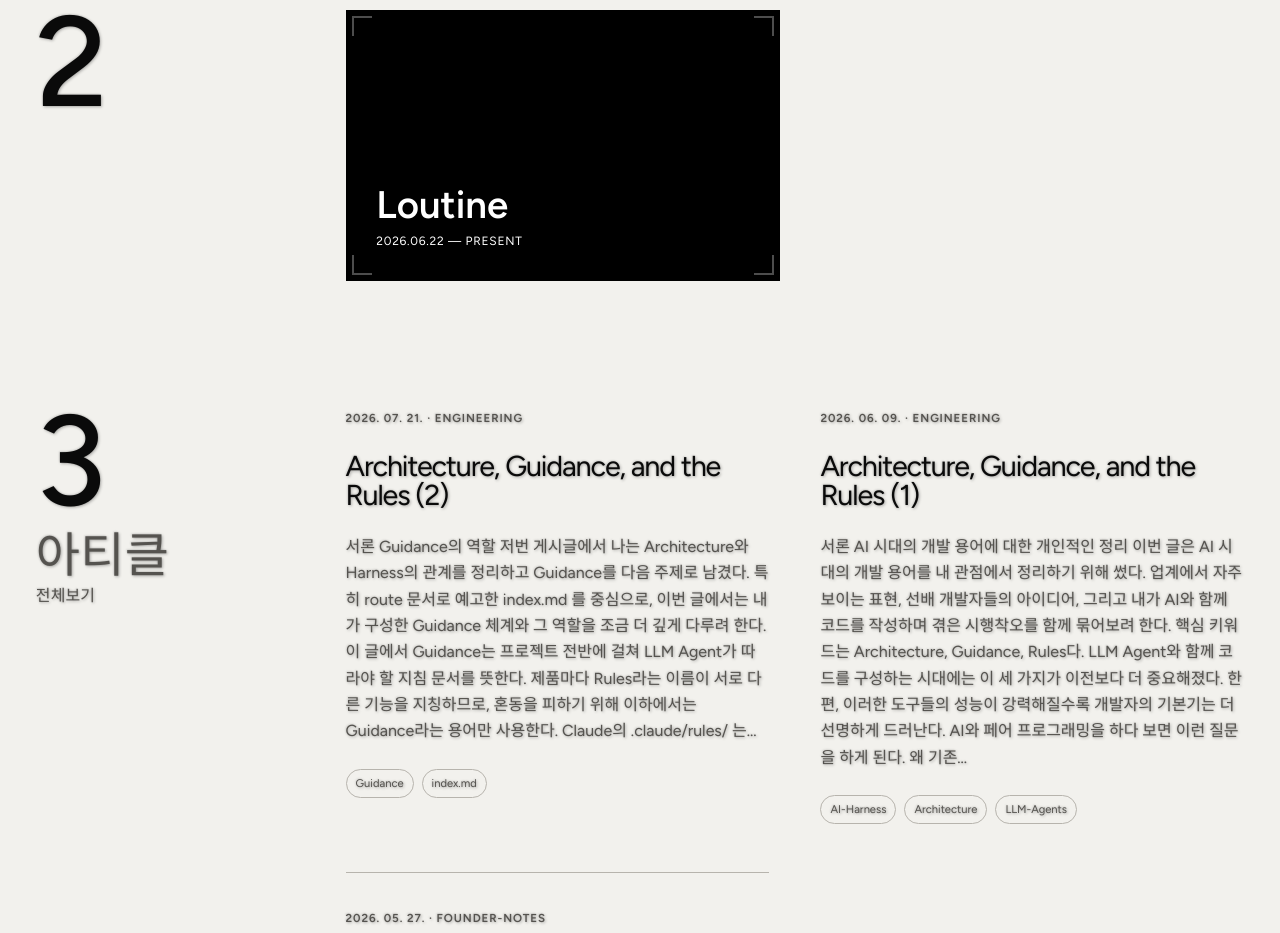
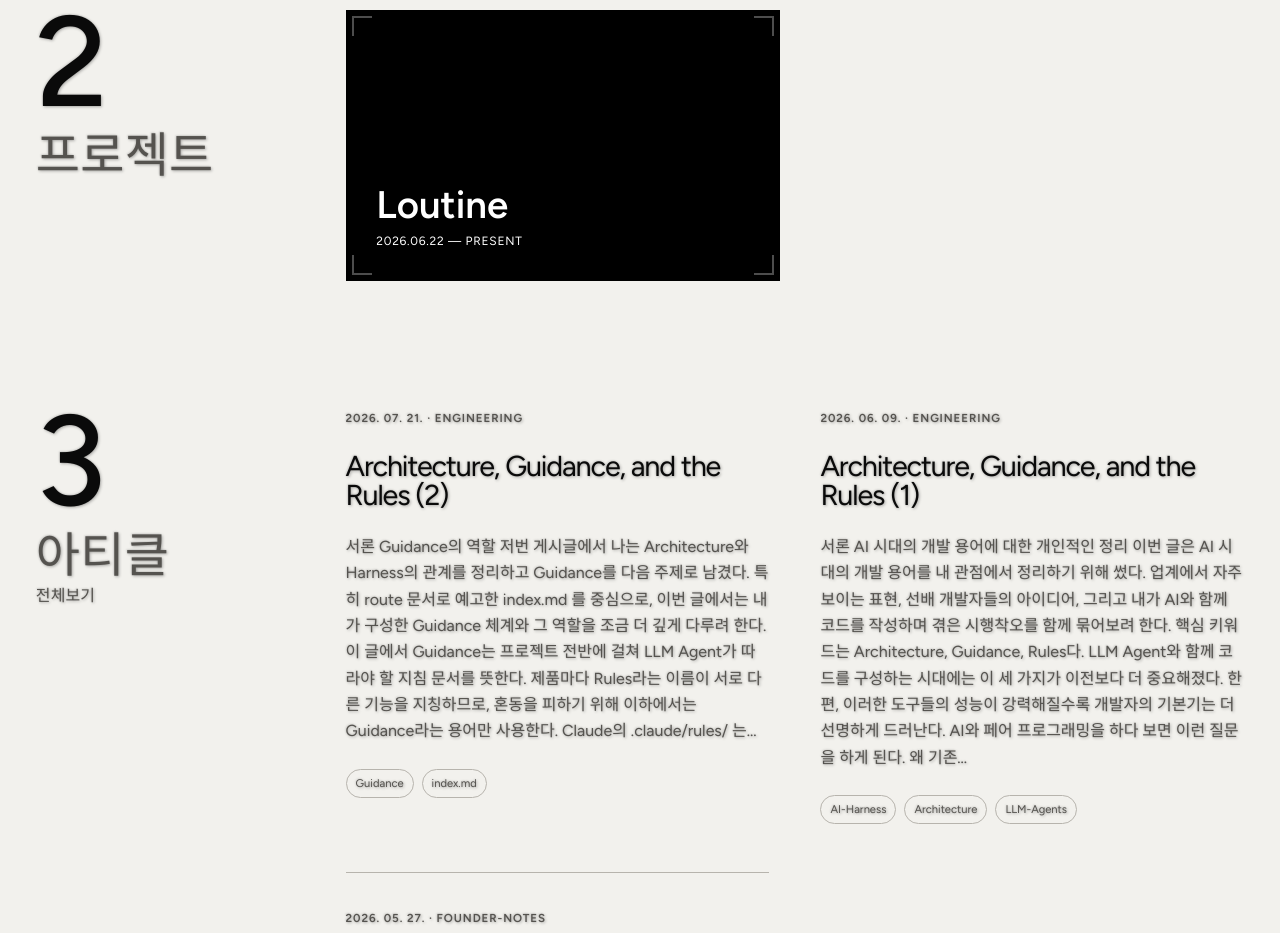
Before and after one commit to ValseLee/ValseLee.github.io, a Next.js app: page / in a window 1280 px wide. Shown: the part 1480-2413 px from the top of the page. Built offline with nearby package versions, Linux system fonts and the light colour scheme.

Commit message:
✨ feat: label portfolio project section

```diff
--- a/app/page.tsx
+++ b/app/page.tsx
@@ -66,6 +66,7 @@
       <section id="portfolio" className="section-grid">
         <div className="section-number" aria-hidden="true">
           2
+          <h4>프로젝트</h4>
         </div>
         <PortfolioGrid projects={projects} />
       </section>
```
